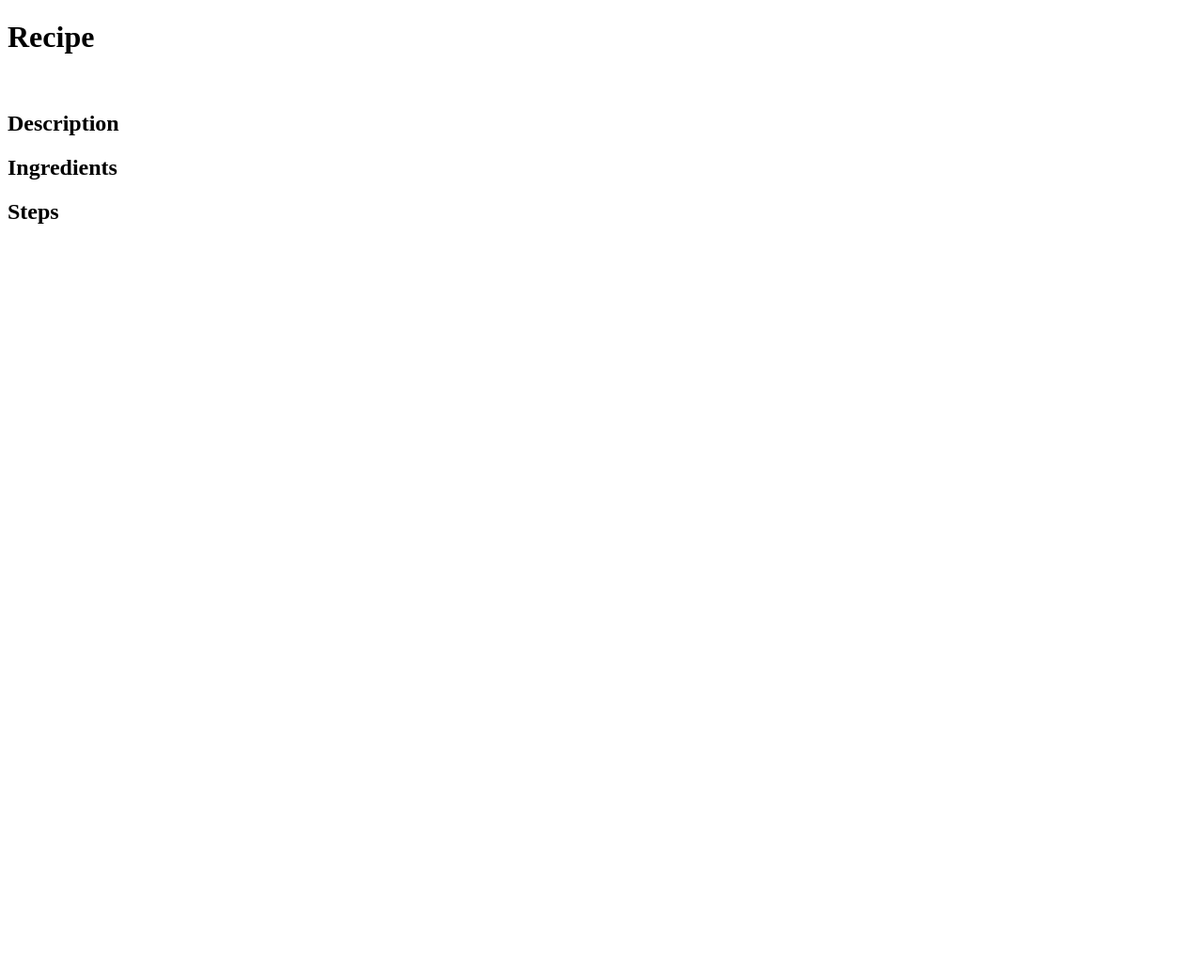
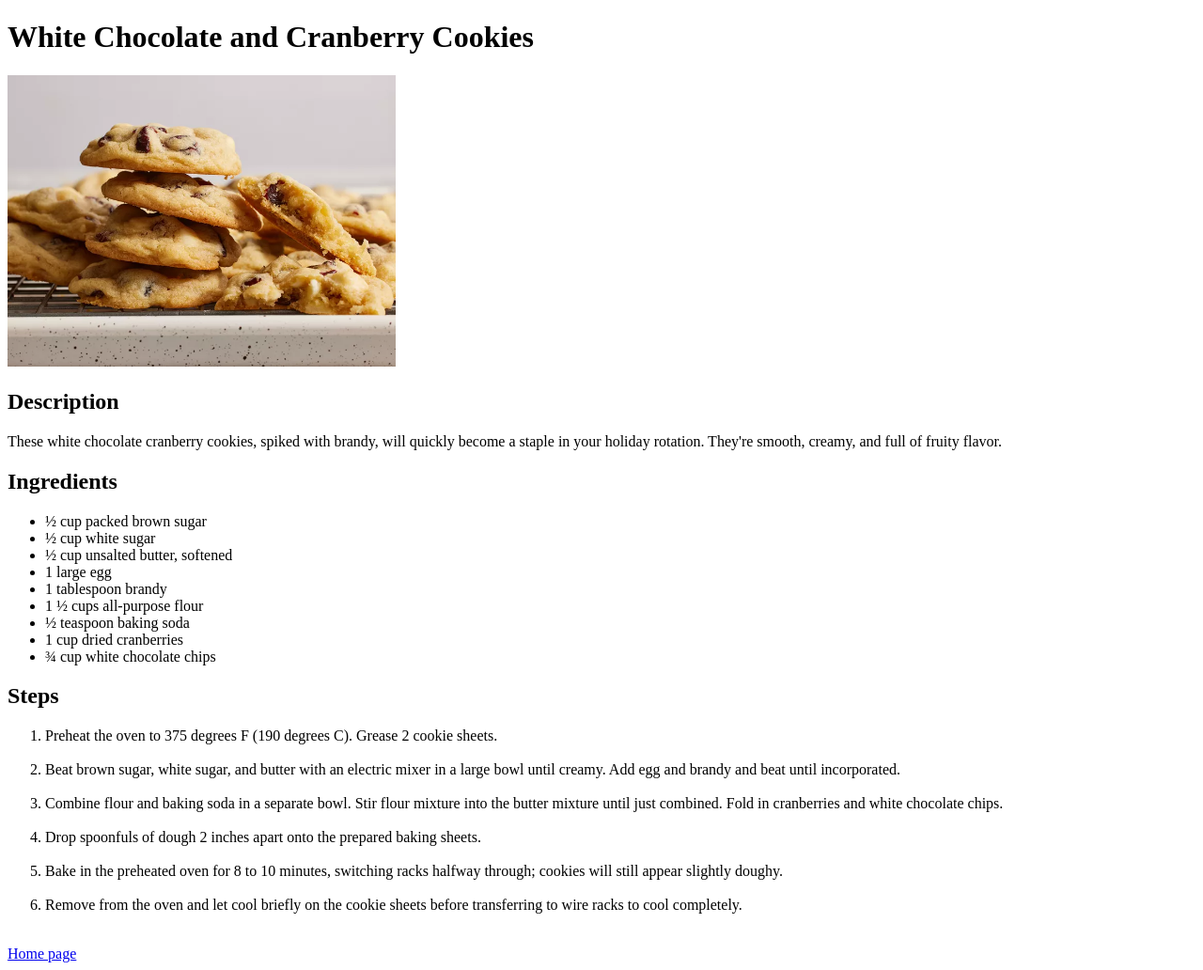
Before and after one commit to Overforest/odin-recipes, a plain HTML site: page recipes/chococranberry-cookies.html in a window 1280 px wide. Shown: the whole page at 94% size. Before the commit the page ends 800 px from the top, so only its background shows below. Drawn offline with Linux system fonts and the light colour scheme.

Commit message:
Update 'chococranberry-cookies.html'

```diff
--- a/recipes/chococranberry-cookies.html
+++ b/recipes/chococranberry-cookies.html
@@ -3,16 +3,34 @@
 <head>
     <meta charset="UTF-8">
     <meta name="viewport" content="width=device-width, initial-scale=1.0">
-    <title>Recipe</title>
+    <title>White Chocolate and Cranberry Cookies</title>
 </head>
 <body>
-    <h1>Recipe</h1>
-    <img>
+    <h1>White Chocolate and Cranberry Cookies</h1>
+    <img src="../images/chococranberry-cookies.webp" height="310">
     <h2>Description</h2>
-    <p></p>
+    <p>These white chocolate cranberry cookies, spiked with brandy, will quickly become a staple in your holiday rotation. They're smooth, creamy, and full of fruity flavor.</p>
     <h2>Ingredients</h2>
-    <ul></ul>
+    <ul>
+        <li>½ cup packed brown sugar</li>
+        <li>½ cup white sugar</li>
+        <li>½ cup unsalted butter, softened</li>
+        <li>1 large egg</li>
+        <li>1 tablespoon brandy</li>
+        <li>1 ½ cups all-purpose flour</li>
+        <li>½ teaspoon baking soda</li>
+        <li>1 cup dried cranberries</li>
+        <li>¾ cup white chocolate chips</li>
+    </ul>
     <h2>Steps</h2>
-    <ol></ol>
+    <ol>
+        <li>Preheat the oven to 375 degrees F (190 degrees C). Grease 2 cookie sheets.</li><br>
+        <li>Beat brown sugar, white sugar, and butter with an electric mixer in a large bowl until creamy. Add egg and brandy and beat until incorporated.</li><br>
+        <li>Combine flour and baking soda in a separate bowl. Stir flour mixture into the butter mixture until just combined. Fold in cranberries and white chocolate chips.</li><br>
+        <li>Drop spoonfuls of dough 2 inches apart onto the prepared baking sheets.</li><br>
+        <li>Bake in the preheated oven for 8 to 10 minutes, switching racks halfway through; cookies will still appear slightly doughy.</li><br>
+        <li>Remove from the oven and let cool briefly on the cookie sheets before transferring to wire racks to cool completely.</li><br>
+    </ol>
+    <a href="../index.html">Home page</a>
 </body>
 </html>
```
